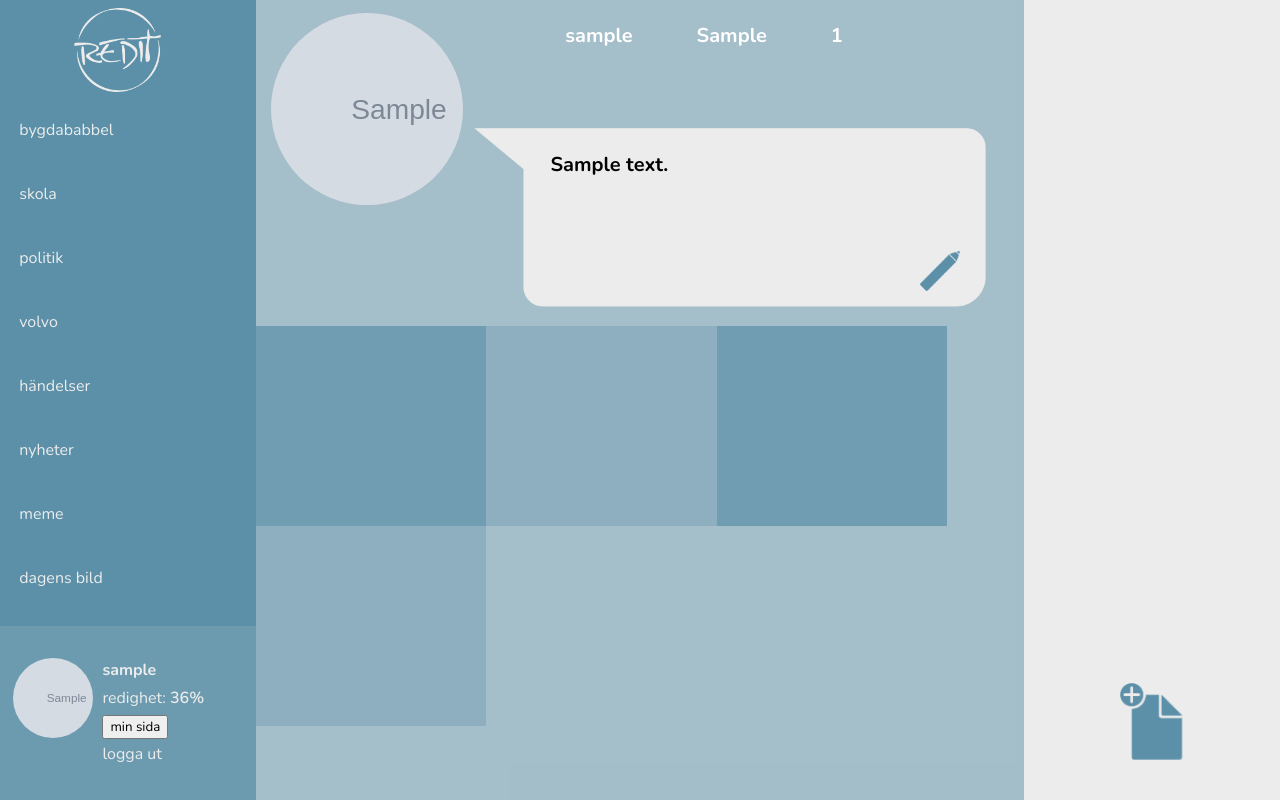
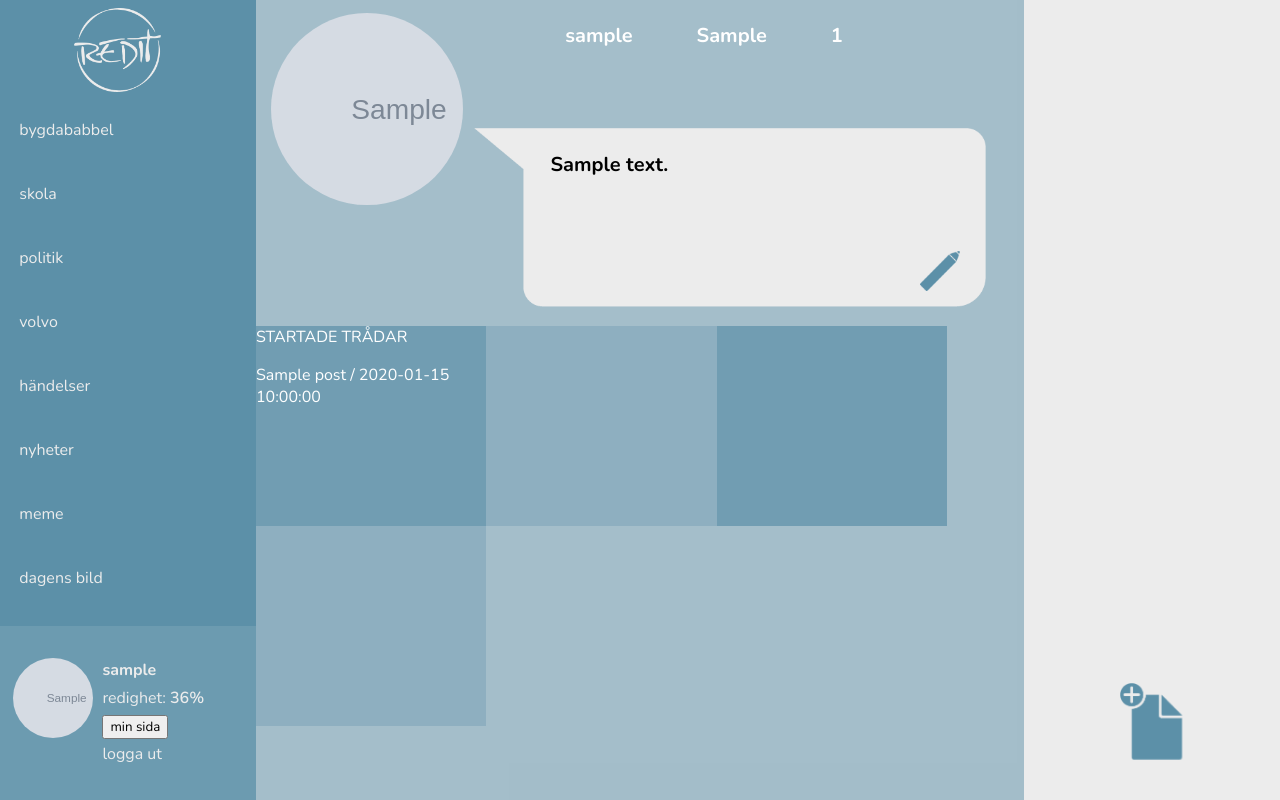
Before and after one commit to gustafedlund/redit, a PHP site: page /userpage.php in a window 1280 px wide. Run offline with PHP 8.4, Linux system fonts and the light colour scheme; the visitor is signed in with stand-in values (Sample User, id 1); tables that the repository leaves empty or names only in its code hold one stand-in row (values such as "Sample post"); grey boxes marked "Sample" are stand-in pictures.

Commit message:
fixat timestamp

```diff
--- a/posts/write-posts.php
+++ b/posts/write-posts.php
@@ -11,7 +11,6 @@ if (isset($_POST['post_submit'])) {
   $post_img = $_POST['post_img'];
   $post_category = $_POST['categories'];
   $post_creator = $_SESSION['username'];
-  $post_date = date("Y/m/d");
 
   if (empty($post_title) || empty($post_text) || $post_category == 'no_cat') {
     header("Location: ./write-posts.php?error=emptyfields");
@@ -85,7 +84,7 @@ if (isset($_POST['post_submit'])) {
 
   }
   if (!empty($_POST['post_title'])  && !empty($_POST['post_text']) && empty($_POST['post_img'])) {
-    $sql = "INSERT INTO posts (post_title, post_content, post_category, post_creator, post_date) VALUES ('$post_title', '$post_text', '$post_category', '$post_creator', '$post_date')";
+    $sql = "INSERT INTO posts (post_title, post_content, post_category, post_creator, post_date) VALUES ('$post_title', '$post_text', '$post_category', '$post_creator', NOW())";
 
     if(mysqli_query($conn, $sql)) {
       header("Location: ./write-posts.php?success=postcreated");
@@ -97,7 +96,7 @@ if (isset($_POST['post_submit'])) {
 
   }
   elseif (!empty($_POST['post_title'])  && !empty($_POST['post_text']) && !empty($_POST['post_img'])) {
-    $sql = "INSERT INTO posts (post_title, post_content, post_img, post_category, post_creator, post_date) VALUES ('$post_title', '$post_text', '$target_file', '$post_category', '$post_creator', '$post_date')";
+    $sql = "INSERT INTO posts (post_title, post_content, post_img, post_category, post_creator, post_date) VALUES ('$post_title', '$post_text', '$target_file', '$post_category', '$post_creator', NOW())";
 
     if(mysqli_query($conn, $sql)) {
       header("Location: ./write-posts.php?success=postcreated");
--- a/userpage/userpage.php
+++ b/userpage/userpage.php
@@ -100,7 +100,29 @@ require '../init/sidebar.php';
 
   <div id='userpage_box_container'>
 
-    <span id='box1'></span>
+    <span id='box1'>
+      STARTADE TRÅDAR
+
+      <?php
+
+      $user = $_SESSION['username'];
+      $sql = "SELECT * FROM posts WHERE post_creator='$user'";
+      $result = mysqli_query($conn, $sql);
+
+      if (mysqli_num_rows($result) > 0) {
+        while ($rows = mysqli_fetch_assoc($result)) {
+          $title = $rows['post_title'];
+          $date = $rows['post_date'];
+
+          echo "<p class='list_of_posts'>
+            $title / $date
+          </p>";
+        }
+      }
+
+       ?>
+
+    </span>
     <span id='box2'></span>
     <span id='box3'></span>
     <span id='box4'></span>
```
Also changed, not shown: uploads/upload_avatar/DSC_9633-Redigera.jpg (added), uploads/upload_avatar/utanför-small.jpg (added).
